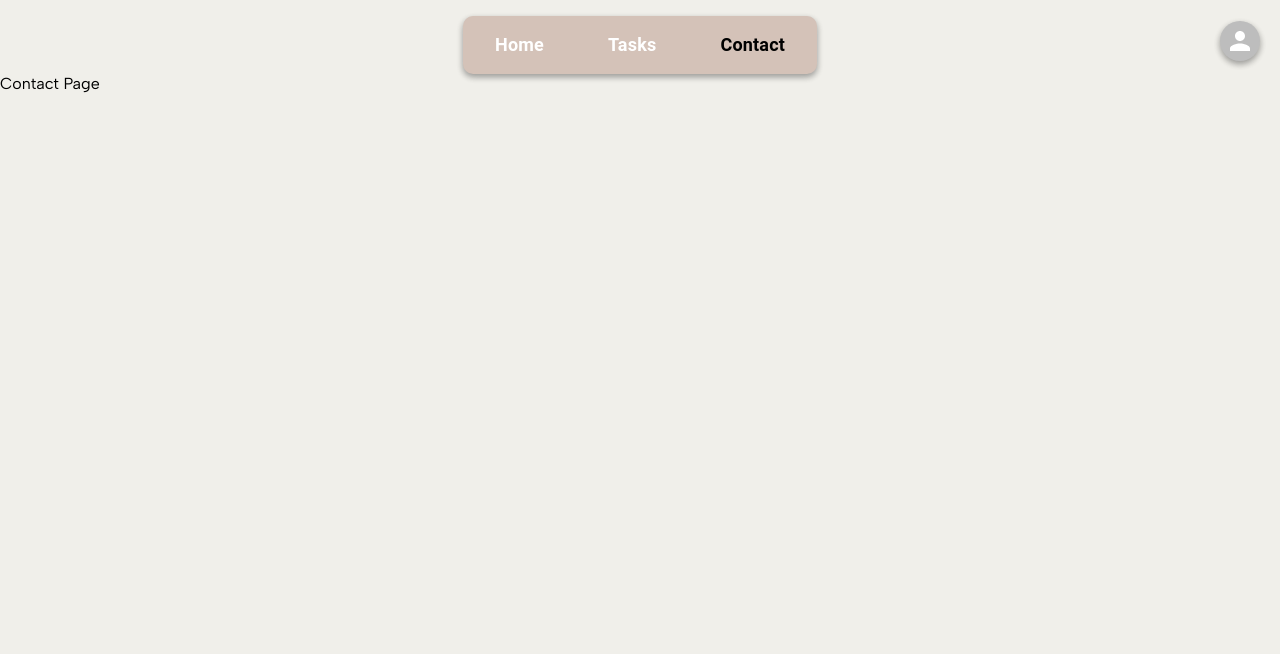
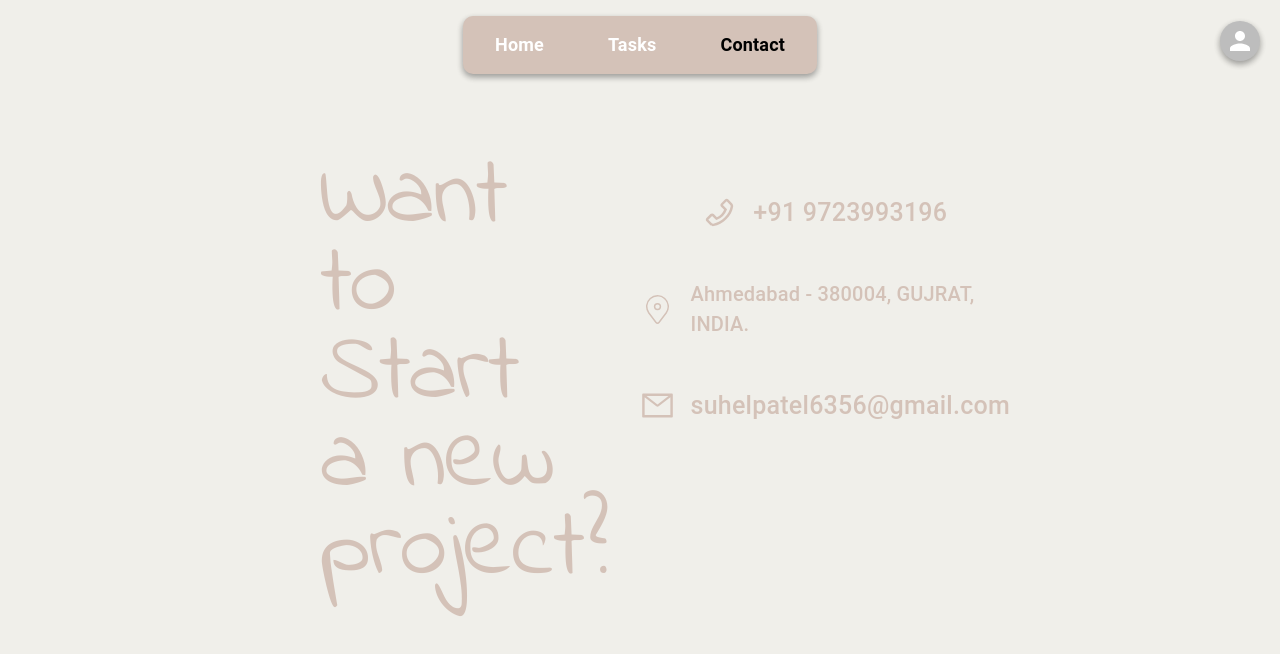
Before and after one commit to Suhelpatel786/react-taskManagement-frontend, a React (Create React App) app: page /contact in a window 1280 px wide. Shown: the top 654 px of the page. Built offline with nearby package versions, Linux system fonts and the light colour scheme; sample sign-in values are in the browser's storage.

Commit message:
contact page design*

```diff
--- a/src/index.css
+++ b/src/index.css
@@ -1,3 +1,5 @@
+@import url("https://fonts.googleapis.com/css2?family=Indie+Flower&display=swap");
+
 * {
   margin: 0;
   padding: 0;
@@ -80,3 +82,7 @@ a:hover {
 textarea {
   font-family: "Albert Sans", sans-serif;
 }
+
+.indie-flower-regular {
+  font-family: "Indie Flower", cursive !important;
+}
--- a/src/pages/ContactPage.tsx
+++ b/src/pages/ContactPage.tsx
@@ -1,7 +1,116 @@
-import React from "react";
+import { Box, Grid, Icon, Typography } from "@mui/material";
+import { AiOutlineMail, AiOutlinePhone } from "react-icons/ai";
+import { colors } from "../constants";
+import { CiLocationOn } from "react-icons/ci";
 
 const ContactPage = () => {
-  return <div>Contact Page</div>;
+  return (
+    <Box
+      mt={"5rem"}
+      width={"100%"}
+      display={"flex"}
+      justifyContent={"center"}
+      alignItems={"center"}
+    >
+      <Box width={"50%"} display={"flex"} justifyContent={"space-between"}>
+        {/* contect text  */}
+        <Box>
+          <Typography
+            lineHeight={"5.5rem"}
+            variant="h1"
+            color={colors.MainDarkColor}
+            className="indie-flower-regular"
+          >
+            Want to <br /> Start <br />
+            a new <br />
+            project?
+          </Typography>
+        </Box>
+
+        {/* contact credentials  */}
+        <Box>
+          <Box
+            display={"flex"}
+            sx={{
+              px: "2rem",
+              py: ".5rem",
+              mt: "2rem",
+              color: colors.MainDarkColor,
+              borderRadius: "5px",
+            }}
+            alignItems={"center"}
+            justifyContent={"center"}
+            gap={"1rem"}
+          >
+            <Icon sx={{ fontSize: "35px" }}>
+              <AiOutlinePhone color={colors.MainDarkColor} />
+            </Icon>
+            <Typography
+              sx={{
+                fontSize: "25px",
+                fontWeight: "500",
+              }}
+            >
+              +91 9723993196
+            </Typography>
+          </Box>
+
+          <Box
+            display={"flex"}
+            sx={{
+              px: "2rem",
+              py: ".5rem",
+              mt: "2rem",
+              color: colors.MainDarkColor,
+              borderRadius: "5px",
+            }}
+            alignItems={"center"}
+            justifyContent={"center"}
+            gap={"1rem"}
+          >
+            <Icon sx={{ fontSize: "35px" }}>
+              <CiLocationOn color={colors.MainDarkColor} />
+            </Icon>
+            <Typography
+              sx={{
+                fontSize: "20px",
+                fontWeight: "500",
+              }}
+            >
+              Ahmedabad - 380004, GUJRAT, INDIA.
+            </Typography>
+          </Box>
+          <Box
+            display={"flex"}
+            sx={{
+              px: "2rem",
+              py: ".5rem",
+              mt: "2rem",
+
+              color: colors.MainDarkColor,
+
+              borderRadius: "5px",
+            }}
+            alignItems={"center"}
+            justifyContent={"center"}
+            gap={"1rem"}
+          >
+            <Icon sx={{ fontSize: "35px" }}>
+              <AiOutlineMail color={colors.MainDarkColor} />
+            </Icon>
+            <Typography
+              sx={{
+                fontSize: "25px",
+                fontWeight: "500",
+              }}
+            >
+              suhelpatel6356@gmail.com
+            </Typography>
+          </Box>
+        </Box>
+      </Box>
+    </Box>
+  );
 };
 
 export default ContactPage;
```
